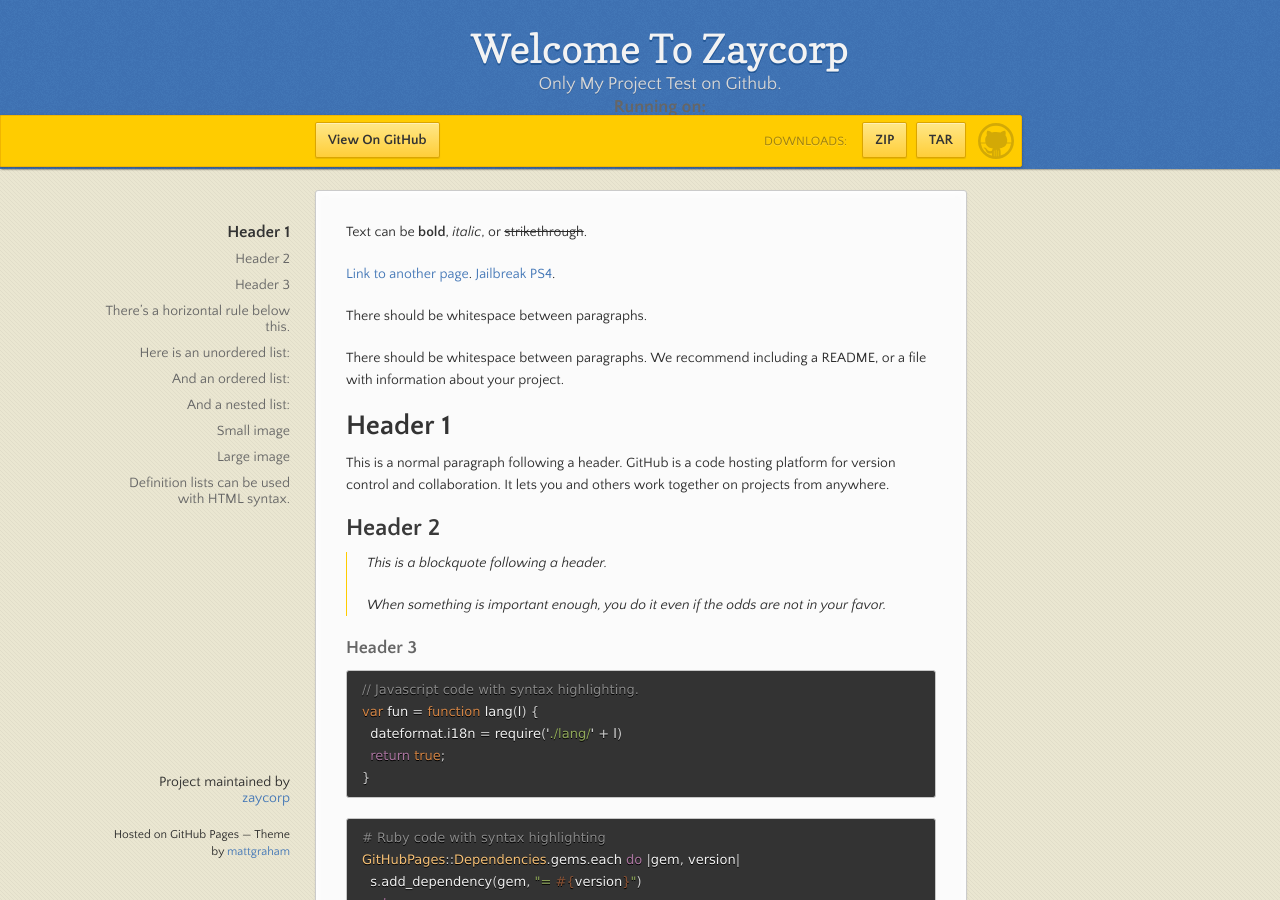
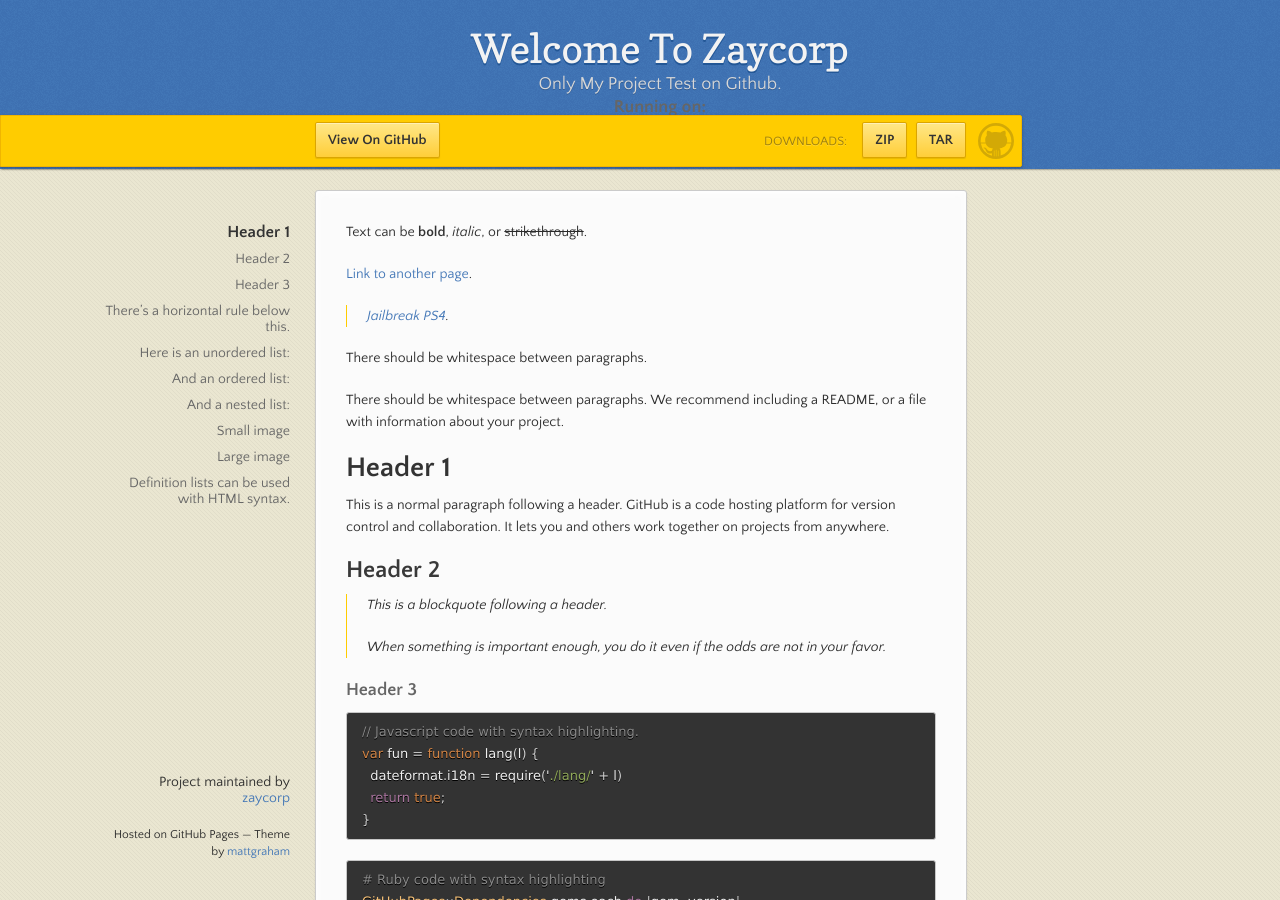
Before and after one commit to zaycorp/home-page, a Jekyll site: the page built from index.md, in a window 1280 px wide and 900 px high. Built offline with Jekyll 4.4.1, drawn with Linux system fonts in a browser that asks for light colours.

```diff
--- a/index.md
+++ b/index.md
@@ -5,7 +5,8 @@ layout: default
 Text can be **bold**, _italic_, or ~~strikethrough~~.
 
 [Link to another page](./another-page.html).
-[Jailbreak PS4](./public/index.html).
+
+> [Jailbreak PS4](./public/index.html).
 
 There should be whitespace between paragraphs.
 
```
